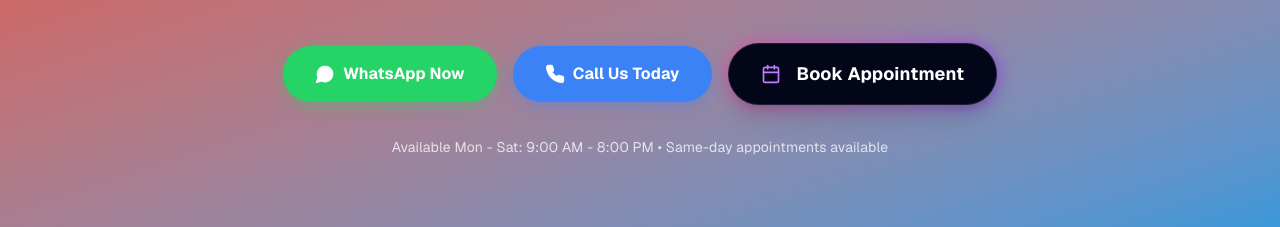
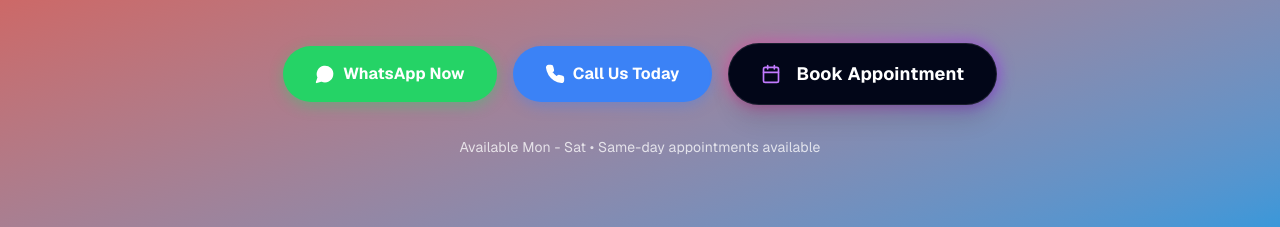
Before and after one commit to TheCreativeNitish/physiotherapy-website-design, a Next.js app: page / in a window 1280 px wide. Shown: the part 7121-7348 px from the top of the page. Built offline with nearby package versions, Linux system fonts and the light colour scheme.

Commit message:
Time update

```diff
--- a/components/home/cta-strip.tsx
+++ b/components/home/cta-strip.tsx
@@ -46,7 +46,7 @@ export function CTAStrip() {
         </div>
 
         <p className="mt-8 text-sm text-white/80">
-          Available Mon - Sat: 9:00 AM - 8:00 PM • Same-day appointments available
+          Available Mon - Sat • Same-day appointments available
         </p>
       </div>
     </section>
```
